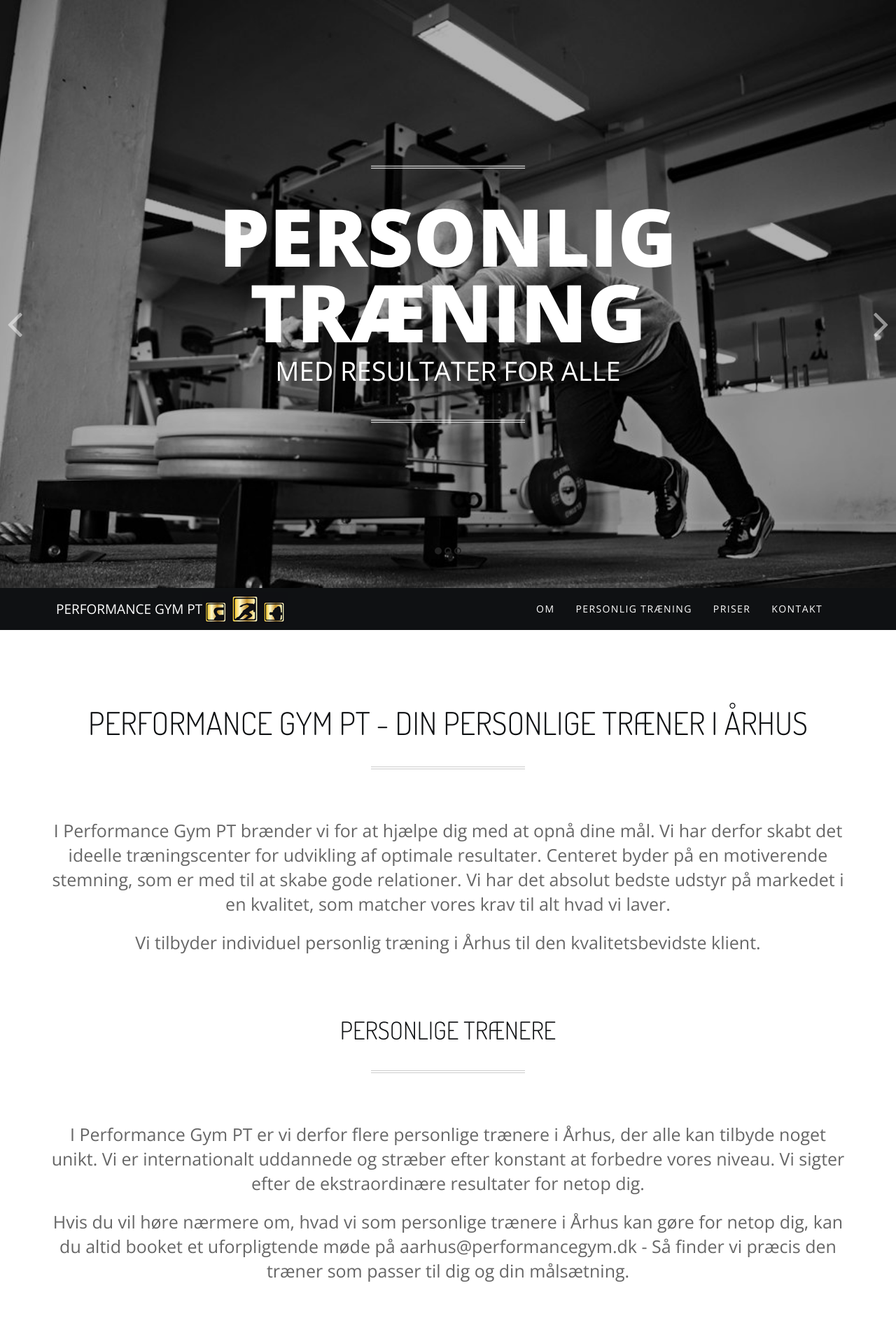
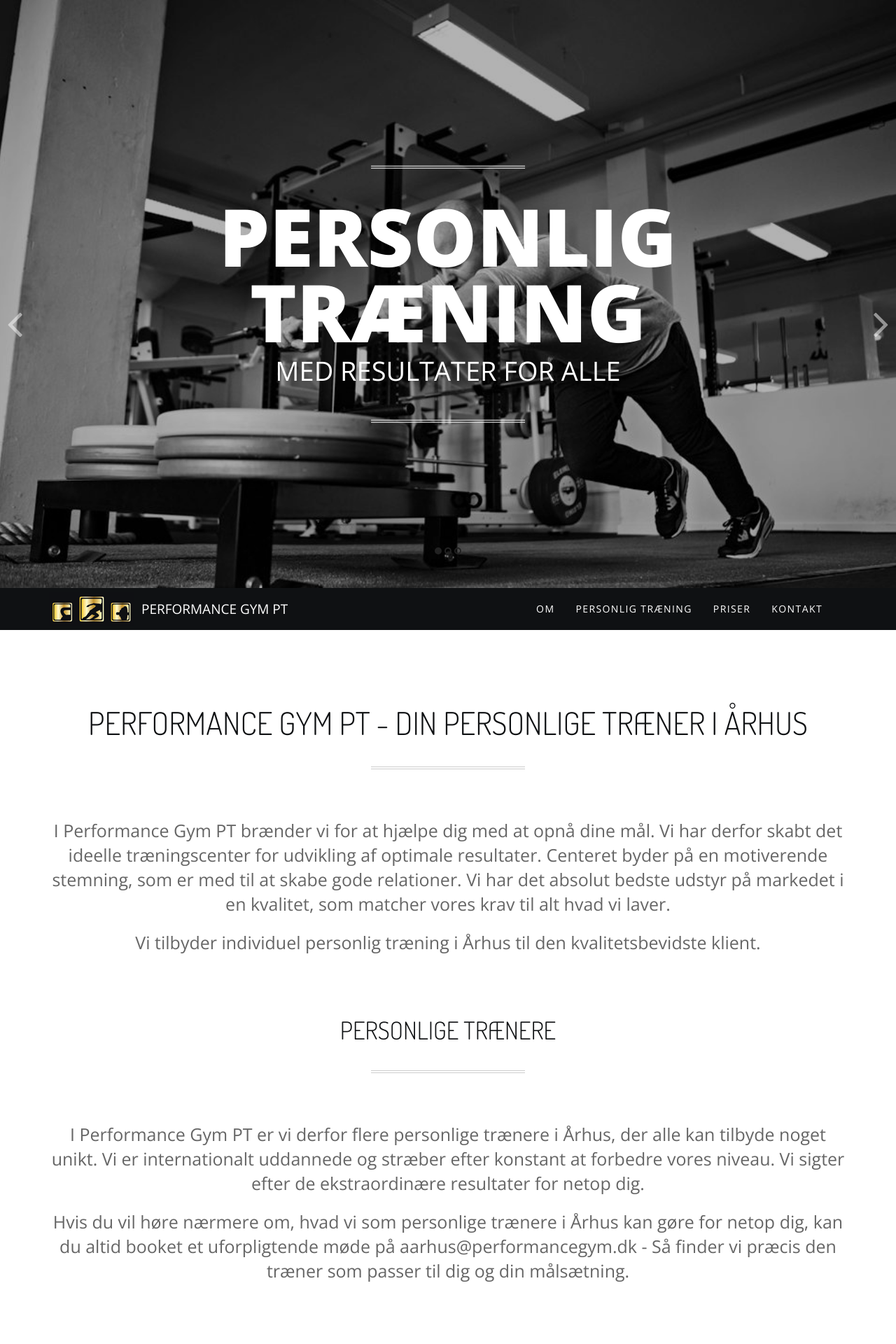
Before and after one commit to lsolesen/performancegymaarhus.dk, a Jekyll site: the page built from index.html, in a window 1280 px wide. Shown: the top 1920 px of the page at 70% size. Built offline with Jekyll 4.4.1, drawn with Linux system fonts in a browser that asks for light colours; nearby versions of some CDN libraries; comment, search, counter and statistics services are not loaded.

Commit message:
Update default.html

```diff
--- a/_layouts/default.html
+++ b/_layouts/default.html
@@ -70,7 +70,7 @@
         <div class="navbar-header">
 
 <a href="http://performancegymaarhus.dk/">
-<img src="http://performancegymaarhus.dk/assets/images/pg-logo.png" alt="PerformanceGym Århus" style="padding-top: 5px;">
+<img src="http://performancegymaarhus.dk/assets/images/pg-logo.png" alt="PerformanceGym Århus" style="padding-top: 5px; float: left;">
 </a>
             <!--
                   Span class:
```
